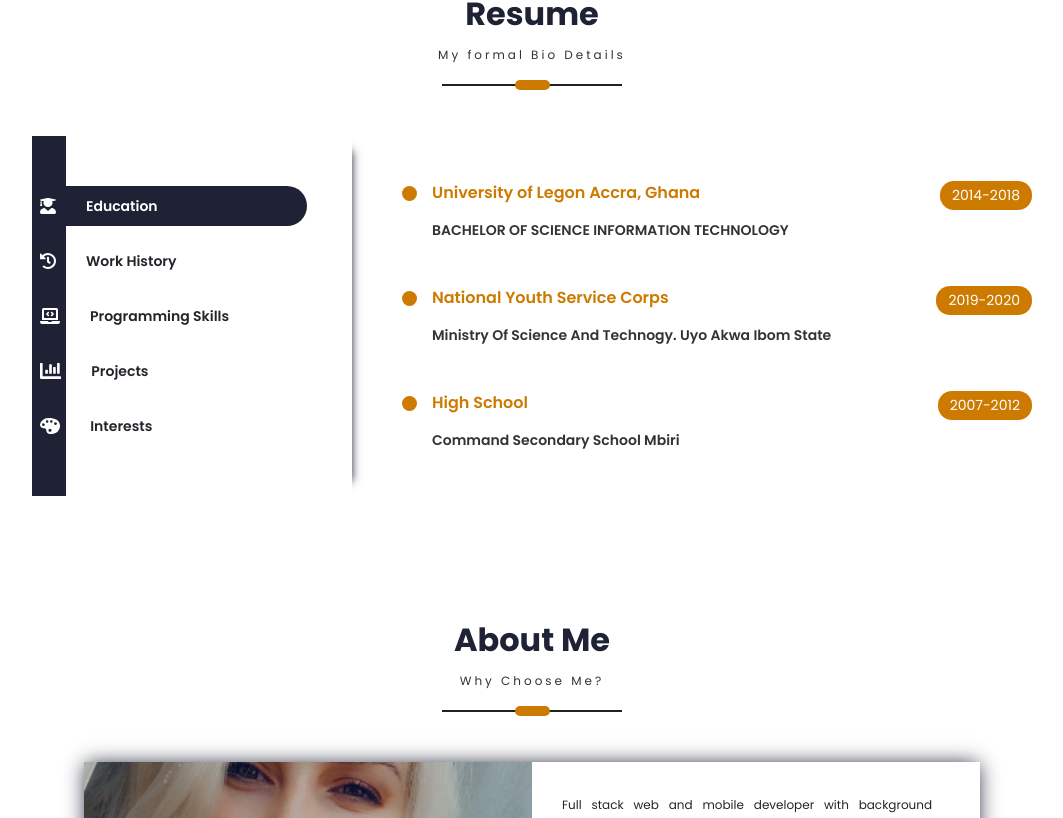
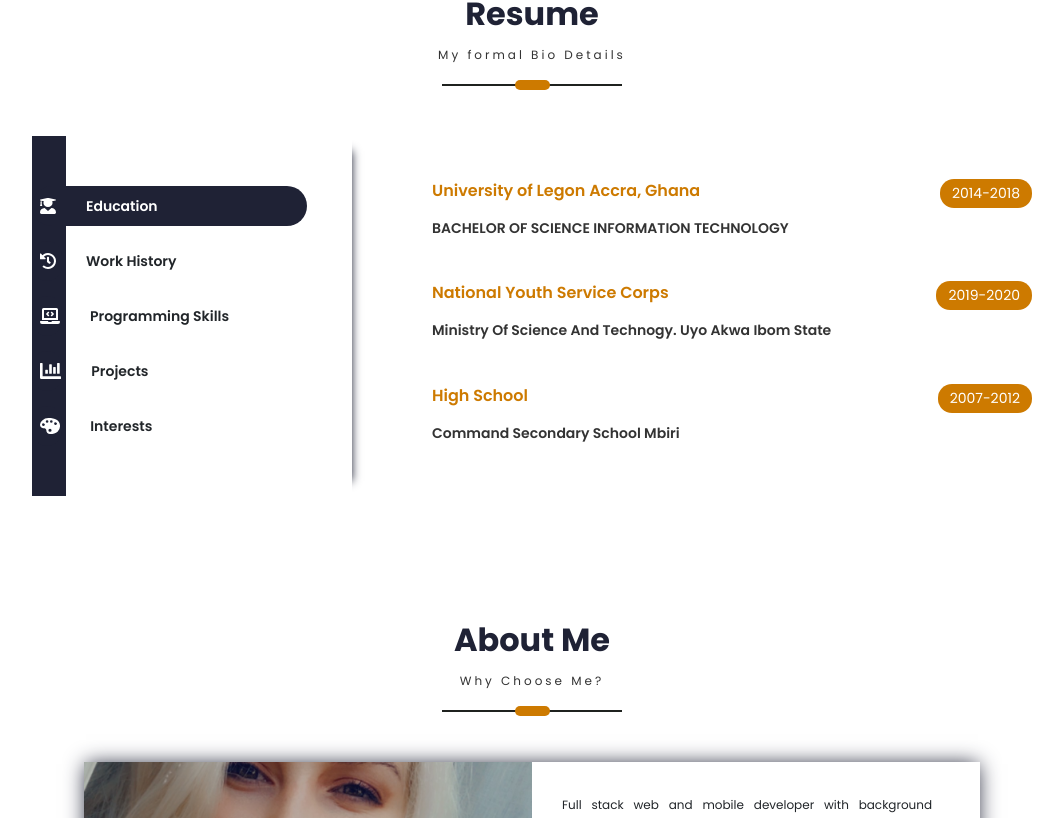
Before and after one commit to kavancamp/kavancamp.github.io, a React (Create React App) app in the folder client/: page / in a window 1280 px wide. Shown: the part 790-1608 px from the top of the page, without its empty margins (108-1171 px from the left). Built offline with nearby package versions, Linux system fonts and the light colour scheme; a web font is replaced by a local one.

Commit message:
Update Resume.css

```diff
--- a/client/src/container/Resume/Resume.css
+++ b/client/src/container/Resume/Resume.css
@@ -26,7 +26,10 @@
   overflow: hidden;
   padding: 0 0 0 80px;
 }
-
+.experience-container{
+  overflow: auto;
+  padding-top: 30px;
+}
 .experience-description {
   margin: 10px 0 0 0;
   text-align: justify;
@@ -95,8 +98,9 @@
   display: flex;
   flex-direction: column;
   justify-content: space-evenly;
-  height: 360px;
+  height: 350px;
   width: 100%;
+  overflow: auto;
 }
 
 .resume-heading {
```
